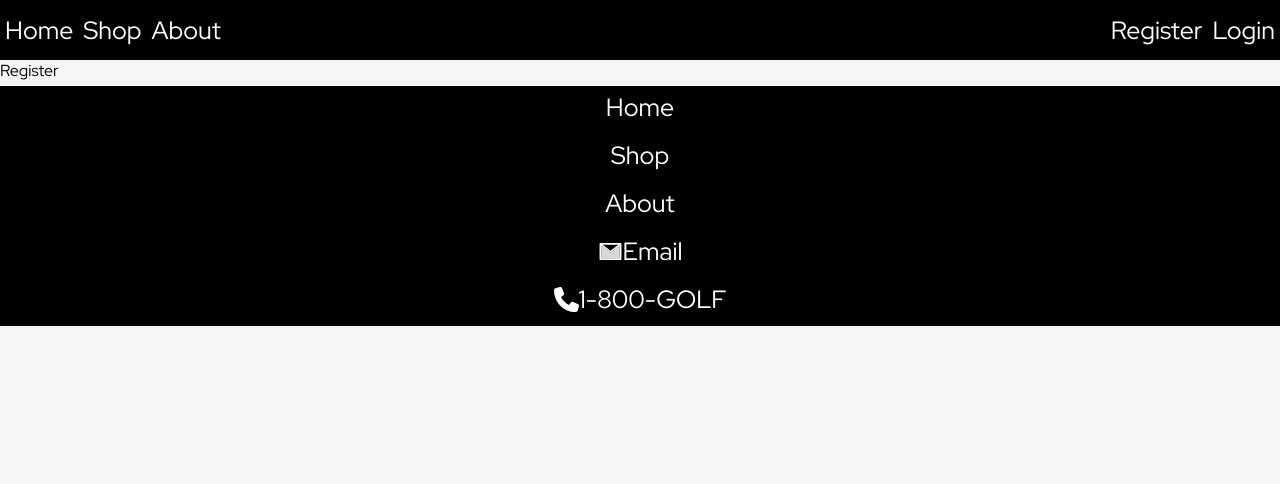
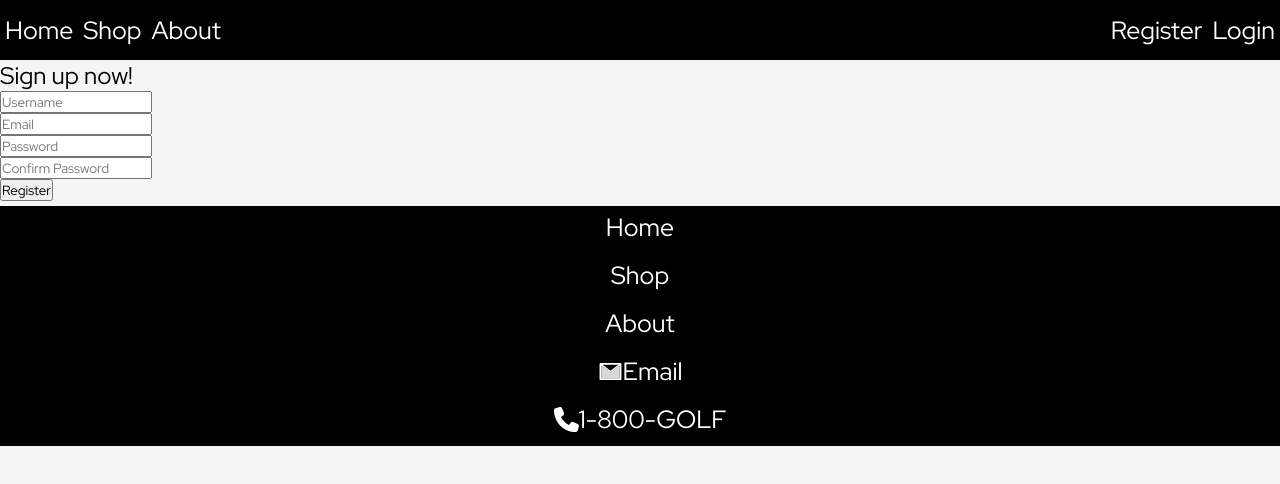
Before and after one commit to danny8823/E-commerce, a React (Create React App) app in the folder frontend/: page /register in a window 1280 px wide. Shown: the top 484 px of the page. Built offline with nearby package versions, Linux system fonts and the light colour scheme.

Commit message:
Added register user logic and form rough draft

```diff
--- a/frontend/src/components/Users/Register.jsx
+++ b/frontend/src/components/Users/Register.jsx
@@ -1,8 +1,80 @@
 import React from 'react'
+import { useFormik } from 'formik';
+import {useMutation} from '@tanstack/react-query'
+import {useDispatch} from 'react-redux'
+import { registerAPI } from '../../services/userServices';
 
 const Register = () => {
+  const dispatch = useDispatch()
+
+  const {mutateAsync, isPending, isError, error ,isSuccess} = useMutation({
+    mutationFn: registerAPI,
+    mutationKey: ['register']
+  })
+
+  const formik = useFormik({
+    initialValues: {
+      email: '',
+      username: '',
+      password: ''
+    },
+    onSubmit: (values) => {
+      mutateAsync(values)
+        .then((data)=>{
+          console.log(data)
+        })
+        .catch((error)=>{
+          console.log(error.message)
+        })
+    }
+  })
+
+
+
   return (
-    <div>Register</div>
+    <div>
+      <form onSubmit={formik.handleSubmit}>
+        {isPending && <h1>Loading....</h1>}
+        {isError && <h1>Error.....</h1>}
+        {isSuccess && <h1>Success.....</h1>}
+        <h2>Sign up now!</h2>
+        <div>
+          <input
+            id="username"
+            type="text"
+            {...formik.getFieldProps("username")}
+            placeholder="Username"
+            />
+        </div>
+        <div>
+          <input
+              id="email"
+              type="email"
+              {...formik.getFieldProps("email")}
+              placeholder="Email"
+              />
+        </div>
+        <div>
+          <input
+              id="password"
+              type="password"
+              {...formik.getFieldProps("password")}
+              placeholder="Password"
+              />
+        </div>
+        <div>
+          <input
+              id="confirmPassword"
+              type="password"
+              {...formik.getFieldProps("confirmPassword")}
+              placeholder="Confirm Password"
+              />
+        </div>
+        <button
+          type="submit"
+          >Register</button>
+      </form>
+    </div>
   )
 }
 
```
